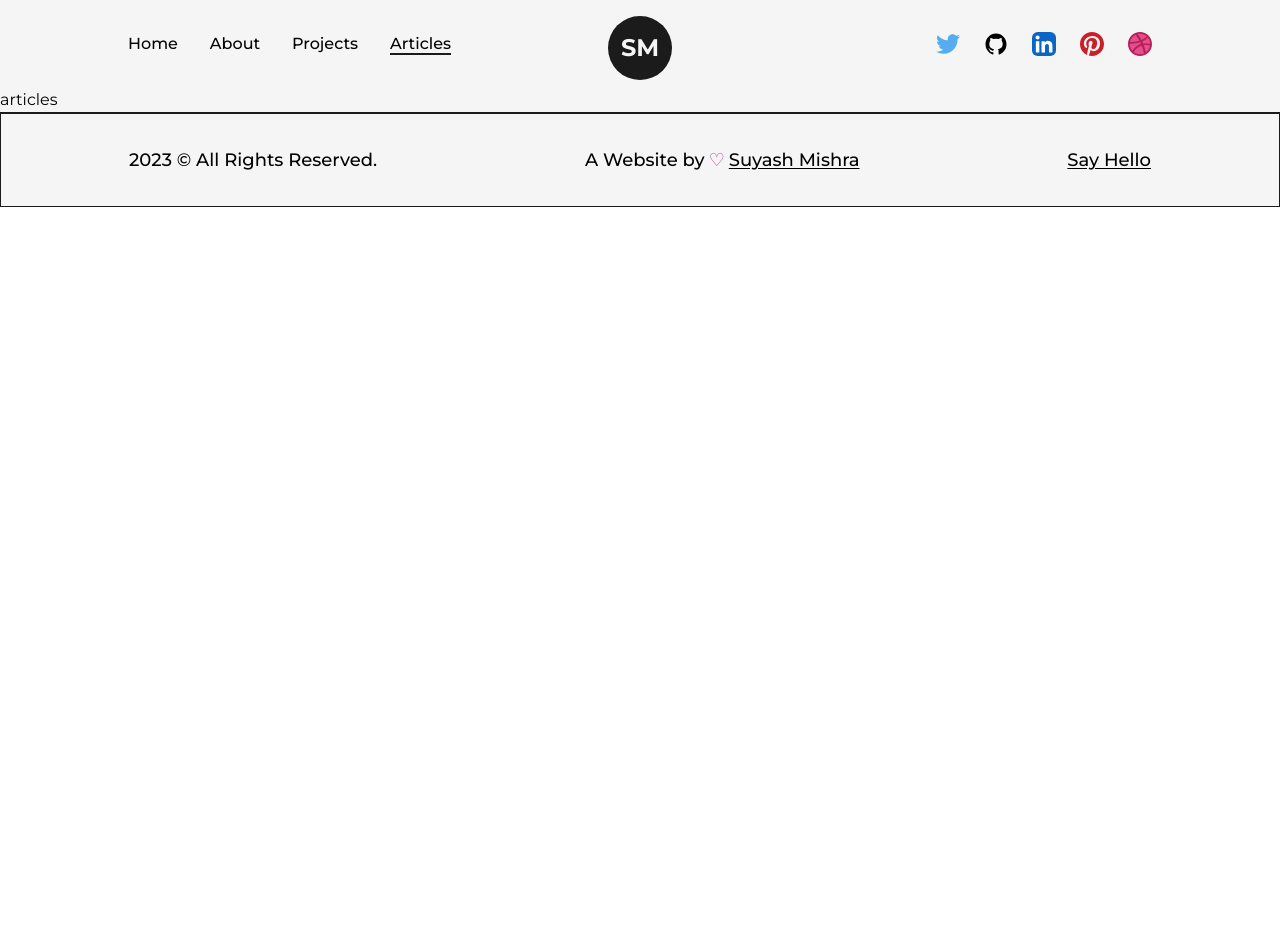
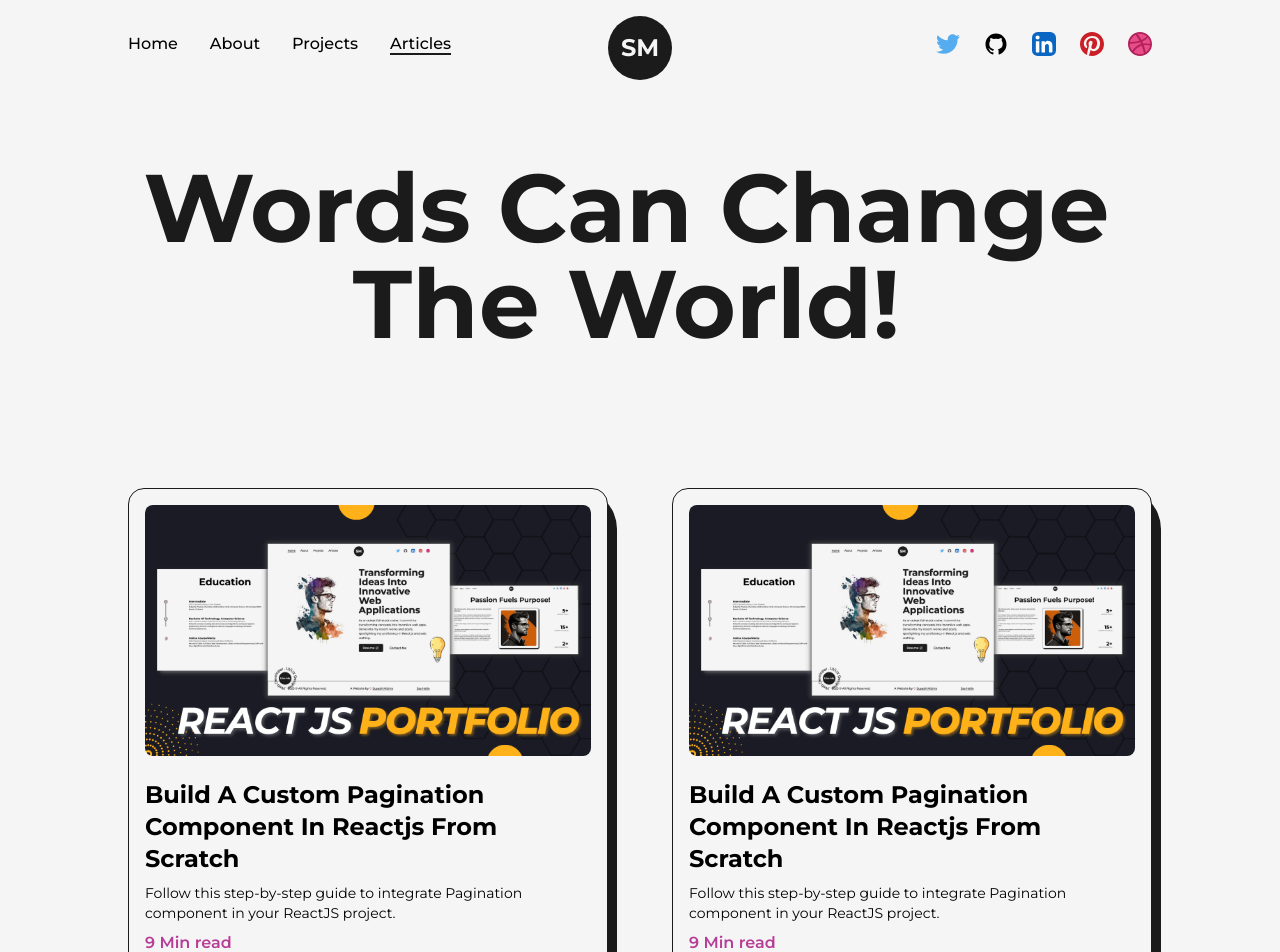
Before and after one commit to manas12482/portfolio, a Next.js app: page /articles in a window 1280 px wide. Shown: the top 952 px of the page. Before the commit the page ends 800 px from the top, so only its background shows below. Built offline with nearby package versions, Linux system fonts and the light colour scheme.

Commit message:
Article Page Completed !RESPONSIVE

```diff
--- a/src/pages/articles.js
+++ b/src/pages/articles.js
@@ -1,9 +1,149 @@
-import React from 'react'
+import Head from 'next/head';
+import React, { use,useRef } from 'react';
+import Layout from '@/components/Layout';
+import AnimatedText from '@/components/AnimatedText';
+import Link from 'next/link';
+import Image from 'next/image';
+import article1 from '../../public/images/projects/portfolio-cover-image.png';
+import { motion, useMotionValue } from 'framer-motion';
+
+const FramerImage = motion(Image);
+
+const FeaturedArticle = ({ title, description, link, image, time }) => {
+	return (
+		<motion.li className='cursor-pointer col-span-1 w-full p-4 bg-light border-solid border border-dark rounded-2xl relative' >
+			<div className='absolute top-0 left-0 -right-3 -z-10 w-[102%] h-[103%] rounded-[2.5rem] bg-dark rounded-br-3xl' />
+			<Link
+				href={link}
+				target={'_blank'}
+				className='w-full inline-block overflow-hidden rounded-lg '
+			>
+				<FramerImage
+					src={image}
+					alt={title}
+					className='w-full h-auto'
+					whileHover={{ scale: 1.05 }}
+					transition={{ duration: 0.2 }}
+				/>
+			</Link>
+			<Link href={link} target={'_blank'}>
+				<h2 className='capitalize text-2xl font-bold my-2 hover:underline underline-offset-2 mt-4'>
+					{title}
+				</h2>
+			</Link>
+			<p className='text-sm mb-2'>{description}</p>
+			<span className='text-primary font-semibold'>{time} read</span>
+		</motion.li>
+	);
+};
+
+const MovingImg = ({ title, image, link }) => {
+  const x = useMotionValue(0)
+  const y = useMotionValue(0)
+  const imgRef = React.useRef(null)
+  const handleMouseMove = (e) => {
+    imgRef.current.style.display = 'inline-block';
+    x.set(e.pageX);
+    y.set(-10);
+  }
+  const handleMouseLeave = () => {
+    imgRef.current.style.display = 'none';
+    x.set(0);
+    y.set(0);
+
+  }
+  return (
+		<Link
+			href={link}
+			target={'_blank'}
+			onMouseMove={handleMouseMove}
+			onMouseLeave={handleMouseLeave}
+		>
+			<h2 className='capitalize text-xl font-semibold hover:underline'>
+				{title}
+			</h2>
+			<FramerImage
+				src={image}
+				alt={title}
+				className='z-10 w-96 h-auto hidden absolute rounded-lg'
+        ref={imgRef}
+        style={{x,y}}
+        initial={{opacity:0}}
+        whileInView={{opacity:1}}
+        transition={{duration:0.5}}
+			/>
+		</Link>
+	);
+};
+
+const Article = ({ title, link, image, date }) => {
+	return (
+		<motion.li
+			className='relative w-full p-4 py-6 my-4 rounded-xl flex items-center justify-between bg-light text-dark first:mt-0 border border-solid border-dark border-r-4 border-b-4 cursor-pointer'
+			initial={{ y: 200 }}
+			whileInView={{ y: 0, transition: { duration: 0.5, ease: 'easeInOut' } }}
+			viewport={{ once: true }}
+		>
+			<MovingImg title={title} image={image} link={link} />
+			<span className='text-primary font-semibold pl-4'>{date}</span>
+		</motion.li>
+	);
+};
 
 const articles = () => {
-  return (
-    <div>articles</div>
-  )
-}
+	return (
+		<>
+			<Head>
+				<title>Suyash Mishra | Articles</title>
+				<meta name='description' content="Suyash Mishra's articles" />
+				<meta name='viewport' content='width=device-width, initial-scale=1' />
+			</Head>
+			<main className='w-full bm-16 flex flex-col items-center justify-center overflow-hidden'>
+				<Layout className='pt-16'>
+					<AnimatedText text='Words Can Change The World!' className='mb-16 ' />
+					<ul className='grid grid-cols-2 gap-16'>
+						<FeaturedArticle
+							title='Build A Custom Pagination Component In Reactjs From Scratch'
+							description='Follow this step-by-step guide to integrate Pagination component in your ReactJS project.'
+							link='https://medium.com/geekculture/build-a-custom-pagination-component-in-reactjs-from-scratch-6b3b1c2c1f3b'
+							image={article1}
+							time='9 Min'
+						/>
+						<FeaturedArticle
+							title='Build A Custom Pagination Component In Reactjs From Scratch'
+							description='Follow this step-by-step guide to integrate Pagination component in your ReactJS project.'
+							link='https://medium.com/geekculture/build-a-custom-pagination-component-in-reactjs-from-scratch-6b3b1c2c1f3b'
+							image={article1}
+							time='9 Min'
+						/>
+					</ul>
+					<h2 className='font-bold text-4xl w-full text-center my-16 mt-32'>
+						All Articles
+					</h2>
+					<ul>
+						<Article
+							title='Build A Custom Pagination Component In ReactJS From Scratch'
+							link='https://medium.com/geekculture/build-a-custom-pagination-component-in-reactjs-from-scratch-6b3b1c2c1f3b'
+							image={article1}
+							date='16 Aug, 2023'
+						/>
+						<Article
+							title='Build A Custom Pagination Component In ReactJS From Scratch'
+							link='https://medium.com/geekculture/build-a-custom-pagination-component-in-reactjs-from-scratch-6b3b1c2c1f3b'
+							image={article1}
+							date='16 Aug, 2023'
+						/>
+						<Article
+							title='Build A Custom Pagination Component In ReactJS From Scratch'
+							link='https://medium.com/geekculture/build-a-custom-pagination-component-in-reactjs-from-scratch-6b3b1c2c1f3b'
+							image={article1}
+							date='16 Aug, 2023'
+						/>
+					</ul>
+				</Layout>
+			</main>
+		</>
+	);
+};
 
-export default articles
+export default articles;
--- a/src/pages/projects.js
+++ b/src/pages/projects.js
@@ -7,7 +7,8 @@ import Image from 'next/image';
 import { GithubIcon } from '@/components/icons';
 import { motion } from 'framer-motion';
 import project1 from '../../public/images/projects/portfolio-cover-image.png';
-import articles from './articles';
+
+const FramerImage = motion(Image);
 
 const FeaturedProject = ({
 	title,
@@ -26,7 +27,13 @@ const FeaturedProject = ({
 				target={'_blank'}
 				className='w-1/2 cursor-pointer overflow-hidden rounded-lg '
 			>
-				<Image src={image} alt={title} className='w-full h-auto' />
+				<FramerImage
+					src={image}
+					alt={title}
+					className='w-full h-auto'
+					whileHover={{ scale: 1.05 }}
+					transition={{ duration: 0.2 }}
+				/>
 			</Link>
 
 			<div className='w-1/2 flex flex-col items-start justify-between pl-6'>
```
